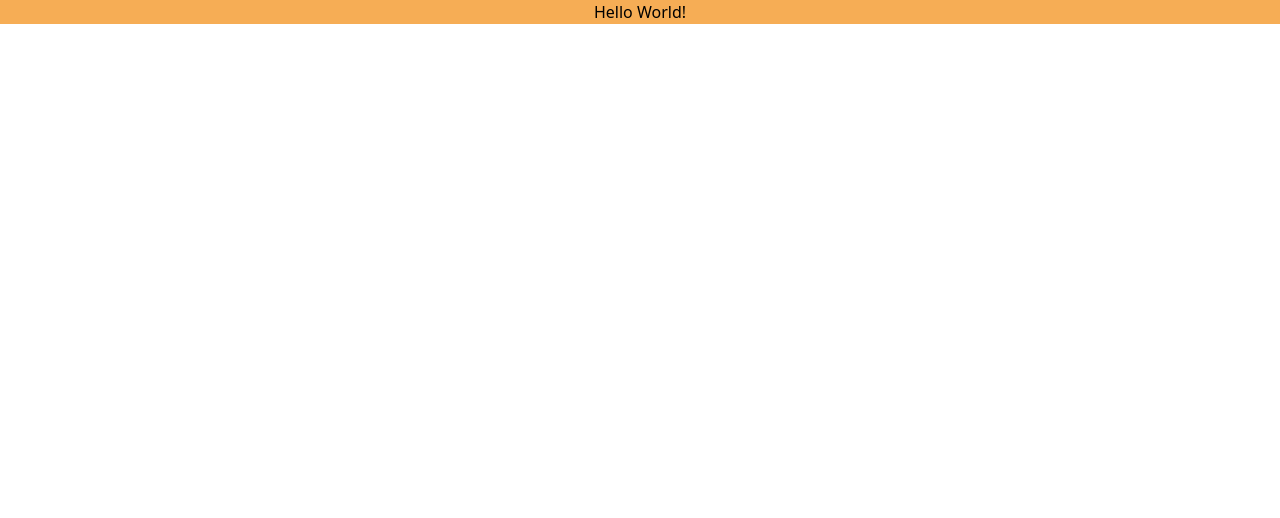
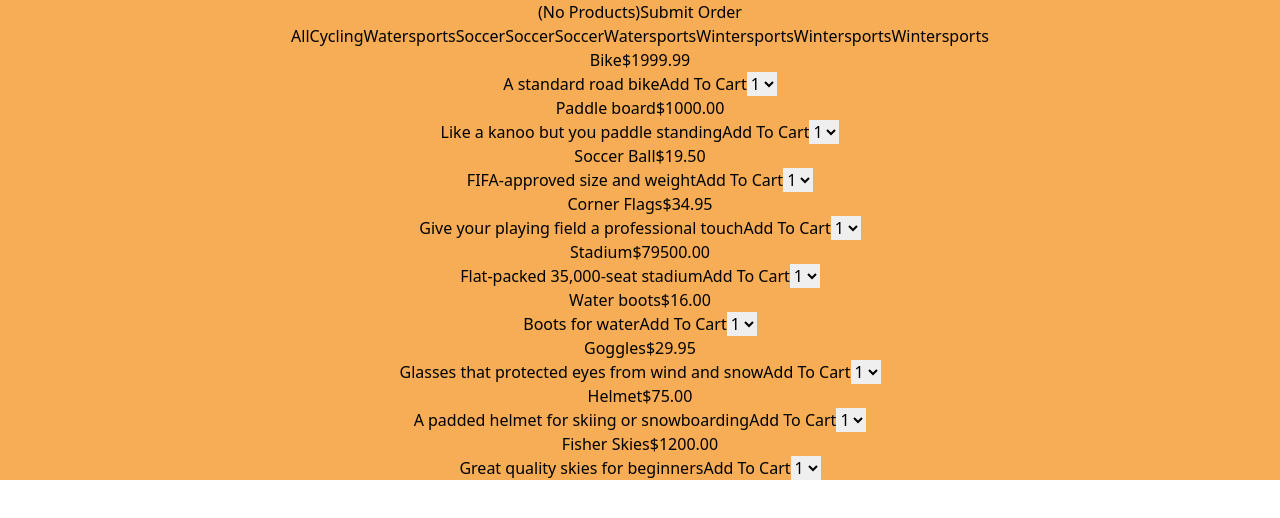
Before and after one commit to krzysiekmoro/e-commerce-shop, a React (Create React App) app: page / in a window 1280 px wide. Shown: the top 518 px of the page. Built offline with nearby package versions, Linux system fonts and the light colour scheme.

Commit message:
Ready Components without Styling

```diff
--- a/package.json
+++ b/package.json
@@ -21,9 +21,9 @@
         "build": "react-scripts build",
         "test": "react-scripts test",
         "eject": "react-scripts eject",
-    "json": "json-server data.js -p 4600",
+        "json": "json-server src/data/data.js -p 4600",
         "serve": "react-scripts start",
-    "start": "npm-run-all -p serve json",
+        "start": "npm-run-all -p serve ",
         "build:tailwind": "tailwindcss build src/styles/tailwind.css -o src/index.css",
         "prestart": "npm run build:tailwind",
         "prebuild": "npm run build:tailwind"
--- a/src/App.tsx
+++ b/src/App.tsx
@@ -1,12 +1,30 @@
-import React from 'react';
+import React, { FunctionComponent, useState } from 'react';
 import './App.css';
+import { Product, Order } from './data/handleOrder';
+import { ProductList } from './components/productList';
+import { products } from './data/data';
 
-const App: React.FC = () => {
-  return (
-    <div className="App bg-orange-400">
-      <p>Hello World!</p>
-    </div>
-  )
-}
+const App: FunctionComponent = () => {
+    const [order, setOrder] = useState<Order>(new Order());
+    const categories = products.map((p) => p.category);
+
+    const addToOrder = (product: Product, quantity: number) => {
+        setOrder((order) => {
+            order.addProduct(product, quantity);
+            return order;
+        });
+    };
+
+    return (
+        <div className='App bg-orange-400'>
+            <ProductList
+                products={products}
+                categories={categories}
+                order={order}
+                addToOrder={addToOrder}
+            />
+        </div>
+    );
+};
 
 export default App;
--- /dev/null
+++ b/src/data/data.js
@@ -0,0 +1,67 @@
+export const products = [
+    {
+        id: 1,
+        name: 'Bike',
+        category: 'Cycling',
+        description: 'A standard road bike',
+        price: 1999.99,
+    },
+    {
+        id: 2,
+        name: 'Paddle board',
+        category: 'Watersports',
+        description: 'Like a kanoo but you paddle standing',
+        price: 1000,
+    },
+    {
+        id: 3,
+        name: 'Soccer Ball',
+        category: 'Soccer',
+        description: 'FIFA-approved size and weight',
+        price: 19.5,
+    },
+    {
+        id: 4,
+        name: 'Corner Flags',
+        category: 'Soccer',
+        description: 'Give your playing field a professional touch',
+        price: 34.95,
+    },
+    {
+        id: 5,
+        name: 'Stadium',
+        category: 'Soccer',
+        description: 'Flat-packed 35,000-seat stadium',
+        price: 79500,
+    },
+    {
+        id: 6,
+        name: 'Water boots',
+        category: 'Watersports',
+        description: 'Boots for water',
+        price: 16,
+    },
+    {
+        id: 7,
+        name: 'Goggles',
+        category: 'Wintersports',
+        description: 'Glasses that protected eyes from wind and snow',
+        price: 29.95,
+    },
+    {
+        id: 8,
+        name: 'Helmet',
+        category: 'Wintersports',
+        description: 'A padded helmet for skiing or snowboarding',
+        price: 75,
+    },
+    {
+        id: 9,
+        name: 'Fisher Skies',
+        category: 'Wintersports',
+        description: 'Great quality skies for beginners',
+        price: 1200,
+    },
+];
+
+export const orders = [];
```
Also changed, not shown: data.js (deleted, +0 -27 lines). Lines whose indentation alone changed are shown as unchanged.
